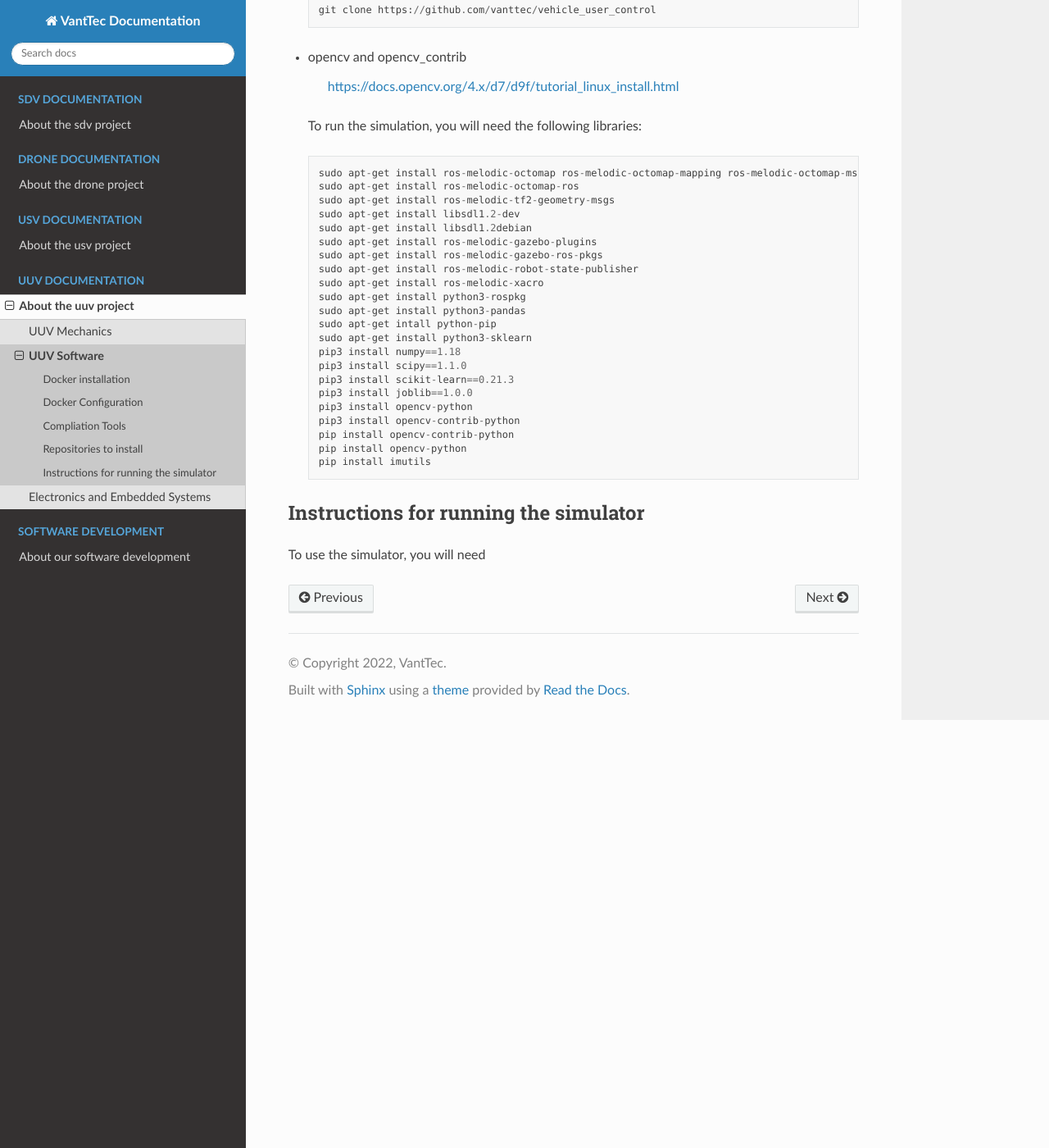
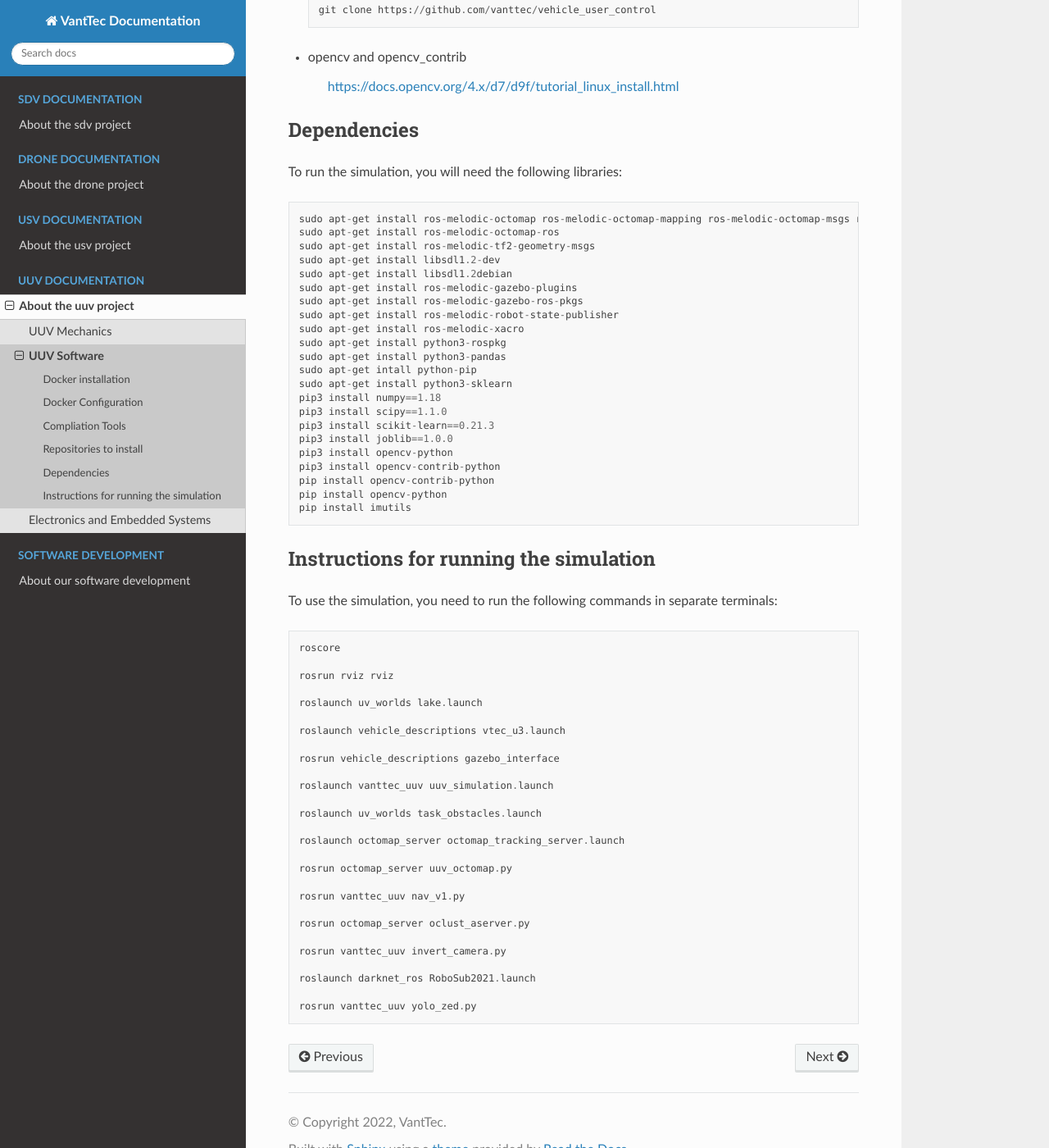
Before and after one commit to vanttec/vanttec_documentation, a Sphinx documentation site: the page built from source/uuv/uuv_software.rst, in a window 1280 px wide and 1400 px high, scrolled down 1511 px. Shown: the whole window at 82% size. Built offline with Sphinx 7.4.7 and the Read the Docs theme 2.0.0, drawn with Linux system fonts in a browser that asks for light colours; pages that are not in the unit, such as notebooks, are missing from menus.

Commit message:
Update uuv_software.rst

```diff
--- a/source/uuv/uuv_software.rst
+++ b/source/uuv/uuv_software.rst
@@ -65,10 +65,11 @@ Repositories to install
 
    https://docs.opencv.org/4.x/d7/d9f/tutorial_linux_install.html
 
- Dependencies
- -----------------
 
- To run the simulation, you will need the following libraries::
+Dependencies
+-----------------
+
+To run the simulation, you will need the following libraries::
 
    sudo apt-get install ros-melodic-octomap ros-melodic-octomap-mapping ros-melodic-octomap-msgs ros-melodic-octomap-ros ros-melodic-octomap-rviz-plugins ros-melodic-octomap-server
    sudo apt-get install ros-melodic-octomap-ros
@@ -94,7 +95,35 @@ Repositories to install
    pip install imutils
 
 
-Instructions for running the simulator
+Instructions for running the simulation
 ------------------------------------------
 
-To use the simulator, you will need
+To use the simulation, you need to run the following commands in separate terminals::
+
+   roscore
+
+   rosrun rviz rviz
+
+   roslaunch uv_worlds lake.launch
+
+   roslaunch vehicle_descriptions vtec_u3.launch
+
+   rosrun vehicle_descriptions gazebo_interface
+
+   roslaunch vanttec_uuv uuv_simulation.launch
+
+   roslaunch uv_worlds task_obstacles.launch
+
+   roslaunch octomap_server octomap_tracking_server.launch
+
+   rosrun octomap_server uuv_octomap.py
+
+   rosrun vanttec_uuv nav_v1.py
+
+   rosrun octomap_server oclust_aserver.py
+
+   rosrun vanttec_uuv invert_camera.py
+
+   roslaunch darknet_ros RoboSub2021.launch
+
+   rosrun vanttec_uuv yolo_zed.py
```
